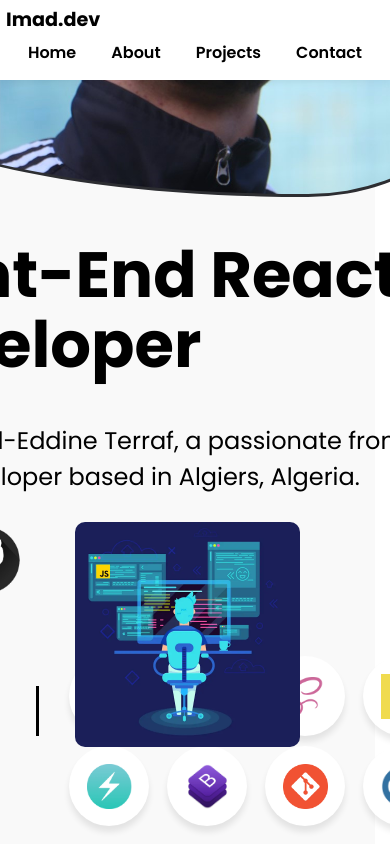
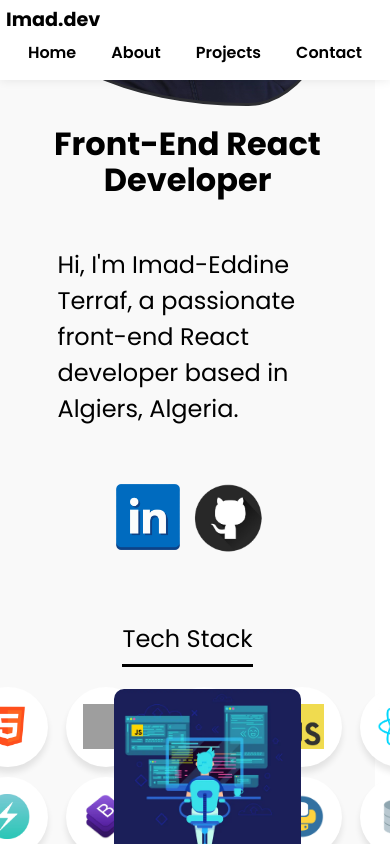
Before and after one commit to Imad-t/portfolio, a React (Vite) app: page / in a window 390 px wide. Built offline with nearby package versions, Linux system fonts and the light colour scheme; grey boxes are pictures that could not be loaded; the HTML template or start-up script is replaced by a standard one.

Commit message:
tablet media queries

```diff
--- a/src/components/Home.jsx
+++ b/src/components/Home.jsx
@@ -16,19 +16,19 @@ const Home = () => {
   return (
     <div className={styles.home}>
       <div className={styles.info}>
-        <div>
           <h1>Front-End React Developer</h1>
           <p>
             Hi, I'm Imad-Eddine Terraf, a passionate front-end React developer
             based in Algiers, Algeria.
           </p>
-          <a href="https://www.linkedin.com/in/imad-eddine-terraf-745a0b201/">
+          <div className={styles.proLinks}>
+            <a href="https://www.linkedin.com/in/imad-eddine-terraf-745a0b201/">
             <img className={styles.contact} src={linkedin} alt="Linkedin " />
           </a>
           <a href="https://github.com/Imad-t">
             <img className={styles.contact} src={github} alt="Github " />
           </a>
-        </div>
+          </div>
         <div className={styles.stack}>
           <span>Tech Stack</span>
           <ul>
--- a/src/styles/About.module.scss
+++ b/src/styles/About.module.scss
@@ -24,28 +24,31 @@
     }
     h3{
       font-size: 1.6rem;
+      margin: 0;
     }
     p {
-
+      margin: 10px 0 0 0;
       font-size: 1.2rem;
     }
   }
 }
 
-@media screen and ( max-width: 1080px) {
+@media screen and ( max-width: 900px) {
 
   .about{
     flex-direction: column;
-    padding: 0;
+    gap: 0;
+    padding: 0 20px;
     img{
-      width: 60%;
-      margin: 0;
+      width: 50%;
+      margin: 100px 0 0 0;
     }
     .section{
       width: 80%;
       display:flex;
       flex-direction: column;
       align-items: center;
+
     }
   }
 }
--- a/src/styles/App.module.scss
+++ b/src/styles/App.module.scss
@@ -21,7 +21,7 @@
 }
 
 //Media queries:
-@media screen and (max-width: 1080px) {
+@media screen and (max-width: 900px) {
   .app {
     /* Hide scrollbar for Chrome, Safari and Opera */
     &::-webkit-scrollbar {
--- a/src/styles/Home.module.scss
+++ b/src/styles/Home.module.scss
@@ -1,5 +1,5 @@
 .home {
-  height: 100vh;
+  height: 100vh !important;
   padding-top: 100px;
   width: calc(100vw - 15px);
   color: black;
@@ -35,7 +35,6 @@
     position: relative;
     transition: all 1s ease-in-out;
     margin-bottom: 400px;
-
   }
   .info {
     padding: 0 20px;
@@ -43,15 +42,18 @@
     flex-direction: column;
     gap: 50px;
     margin-bottom: 200px;
-    h1{
+    h1 {
       font-size: 4rem;
-      width: 600px;
+      max-width: 600px;
+      margin: 0;
     }
     p {
       font-size: x-large;
       display: flex;
       align-items: center;
       max-width: 600px;
+      margin: 0;
+
     }
     .contact {
       height: 80px;
@@ -66,18 +68,17 @@
         border-right: 3px solid black;
         padding-right: 20px;
         height: 50px;
-        width: 150px;
         display: flex;
         align-items: center;
       }
-      ul{
+      ul {
         display: grid;
         gap: 10px;
         grid-template-columns: repeat(5, 20%);
         list-style: none;
         margin: 0;
         padding: 0 0 0 10px;
-        li{
+        li {
           height: 80px;
           width: 80px;
           display: flex;
@@ -85,7 +86,7 @@
           align-items: center;
           border-radius: 50%;
           background-color: white;
-          box-shadow: 0 6px 6px rgba(0,0,0,.09);
+          box-shadow: 0 6px 6px rgba(0, 0, 0, 0.09);
           .icon {
             height: 45px;
             width: 45px;
@@ -96,24 +97,50 @@
   }
 }
 
-
-@media screen and (max-width: 1080px) {
-  .home{
-    flex-direction:column-reverse;
+@media screen and (max-width: 900px) {
+  .home {
+    flex-direction: column-reverse;
     padding: 0;
 
-    .myImage{
-margin: 0;
-height: 40rem;
-width: 40rem;
-
+    .myImage {
+      margin: 300px 0 0 0;
+      height: 30rem;
+      width: 24rem;
+    }
+    .info{
+      align-items: center;
+      justify-content: center;
+      h1{
+        font-size: 2rem;
+        text-align: center;
+        margin-top: 20px;
+      }
+      p{
+        font-size: 1.5rem;
+        margin: 0 90px;
+      }
+      .stack{
+        flex-direction: column;
+        align-items: center;
+        span{
+          border: none;
+          border-bottom: 3px solid black;
+          text-align: center;
+          padding: 0;
+        }
+        ul{
+          padding: 0;
+        }
+      }
     }
   }
 }
 @media screen and (max-width: 480px) {
-  .home{
-    .myImage{
-      margin-top: 120px;
+  .home {
+    .myImage {
+      margin: 60px 0 0 0;
+      height: 20rem;
+      width: 20rem;
     }
   }
 }
--- a/src/styles/Navbar.module.scss
+++ b/src/styles/Navbar.module.scss
@@ -56,8 +56,7 @@
             margin-right: 0;
             justify-content: space-between;
             padding-bottom: 20px;
-            .section{
-            }
+
         }
     }
 }
--- a/src/styles/Projects.module.scss
+++ b/src/styles/Projects.module.scss
@@ -12,7 +12,8 @@
     display: flex;
     align-items: center;
     padding: 30px;
-    .info { display: flex;
+    .info {
+      display: flex;
       flex-direction: column;
       align-items: center;
       h2 {
@@ -58,8 +59,7 @@
       }
     }
   }
-  @media screen and (min-width:1081px) {
-
+  @media screen and (min-width: 901px) {
     .project:nth-child(odd) {
       margin-right: 500px;
     }
@@ -67,16 +67,23 @@
     .project:nth-child(even) {
       margin-left: 500px;
     }
-
   }
 }
 
 @media screen and (max-width: 1080px) {
-
-  .projects{
-    .project{
+  .projects {
+    .project {
       flex-direction: column;
-      gap: 120px;
+      gap: 20px;
+      .info {
+        h2 {
+          margin: 0;
+        }
+      }
+      img {
+        width: 100%;
+        height: auto;
+      }
     }
   }
 }
```
